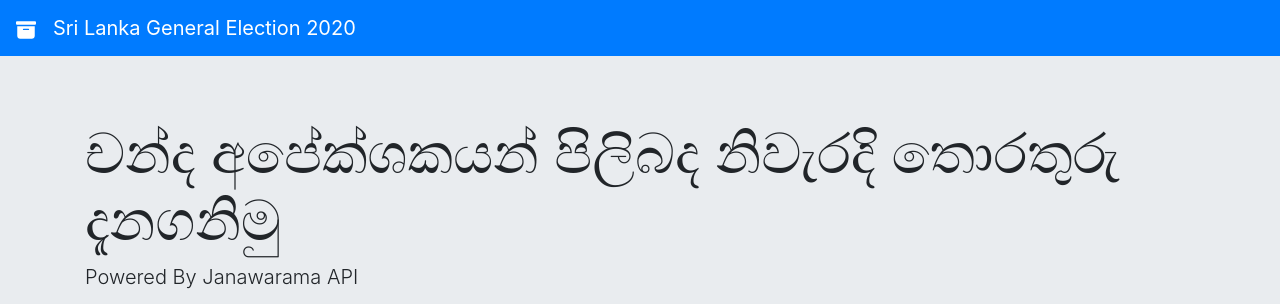
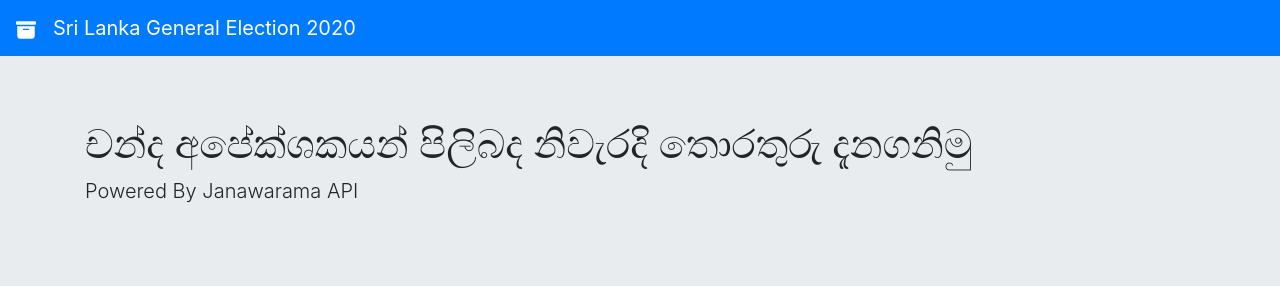
Before and after one commit to wilhelmsilva/Janawarama, a React (Create React App) app: page / in a window 1280 px wide. Shown: the top 304 px of the page. Built offline with nearby package versions, Linux system fonts and the light colour scheme; no server answers.

Commit message:
jumbotron

```diff
--- /dev/null
+++ b/src/components/hero/hero.css
@@ -0,0 +1,4 @@
+.dropdown-menu{
+    max-height: 300px;
+    overflow-y: auto;
+}
--- a/src/components/hero/hero.jsx
+++ b/src/components/hero/hero.jsx
@@ -1,5 +1,6 @@
 import React, { Component } from 'react'
 import Profile  from '../profilecard/profilecard'
+import '../hero/hero.css'
 
 
 //import { stat } from 'fs'
@@ -47,7 +48,7 @@ export default class hero extends Component {
               <div>
               <div class="jumbotron jumbotron-fluid">
                 <div class="container">
-                  <h1 class="display-4">චන්ද අපේක්ශකයන් පිලිබද නිවැරදි තොරතුරු දැනගනිමු</h1>
+                  <h1 class="display-5">චන්ද අපේක්ශකයන් පිලිබද නිවැරදි තොරතුරු දැනගනිමු</h1>
                   <p class="lead">Powered By Janawarama API</p>
                 </div>
               </div>
@@ -85,7 +86,7 @@ export default class hero extends Component {
                     </button>
 
                     <div class="dropdown-menu" aria-labelledby="dropdownMenuButton">
-                      {this.state.parties.map(data =>(<a key='party' className='dropdown-item' href="#" value={data.PARTY_NAME}><img src={data.PARTY_LOGO} width="30px" height="30px"></img> {data.PARTY_NAME}</a>))}
+                      {this.state.parties.map(data =>(<a key='party' className='dropdown-item' href="#" value={data.PARTY_NAME}><img src={data.PARTY_LOGO} width="30px" height="30px"></img>  {data.PARTY_NAME}</a>))}
                     </div>
 
                   </div>
```
